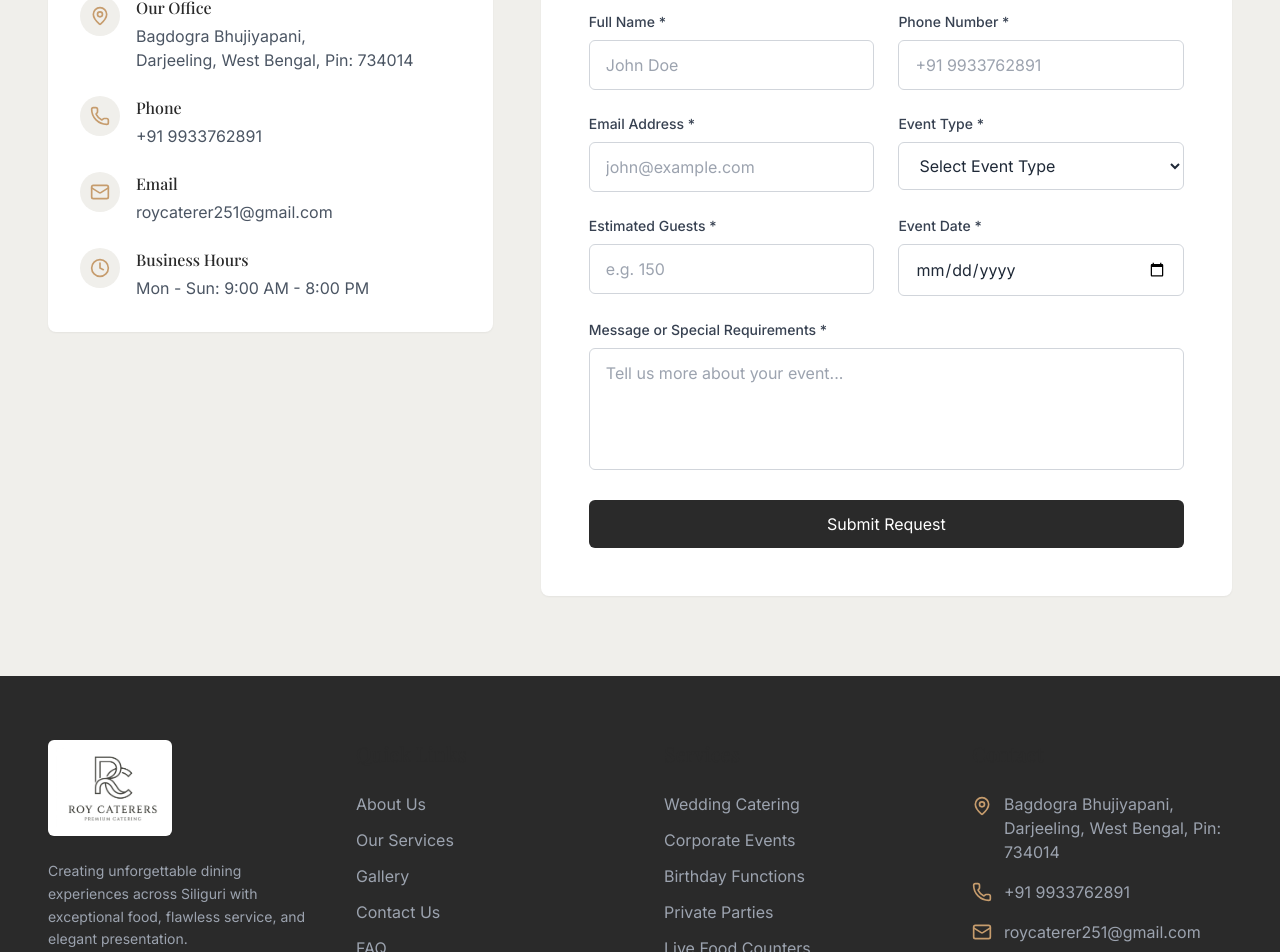
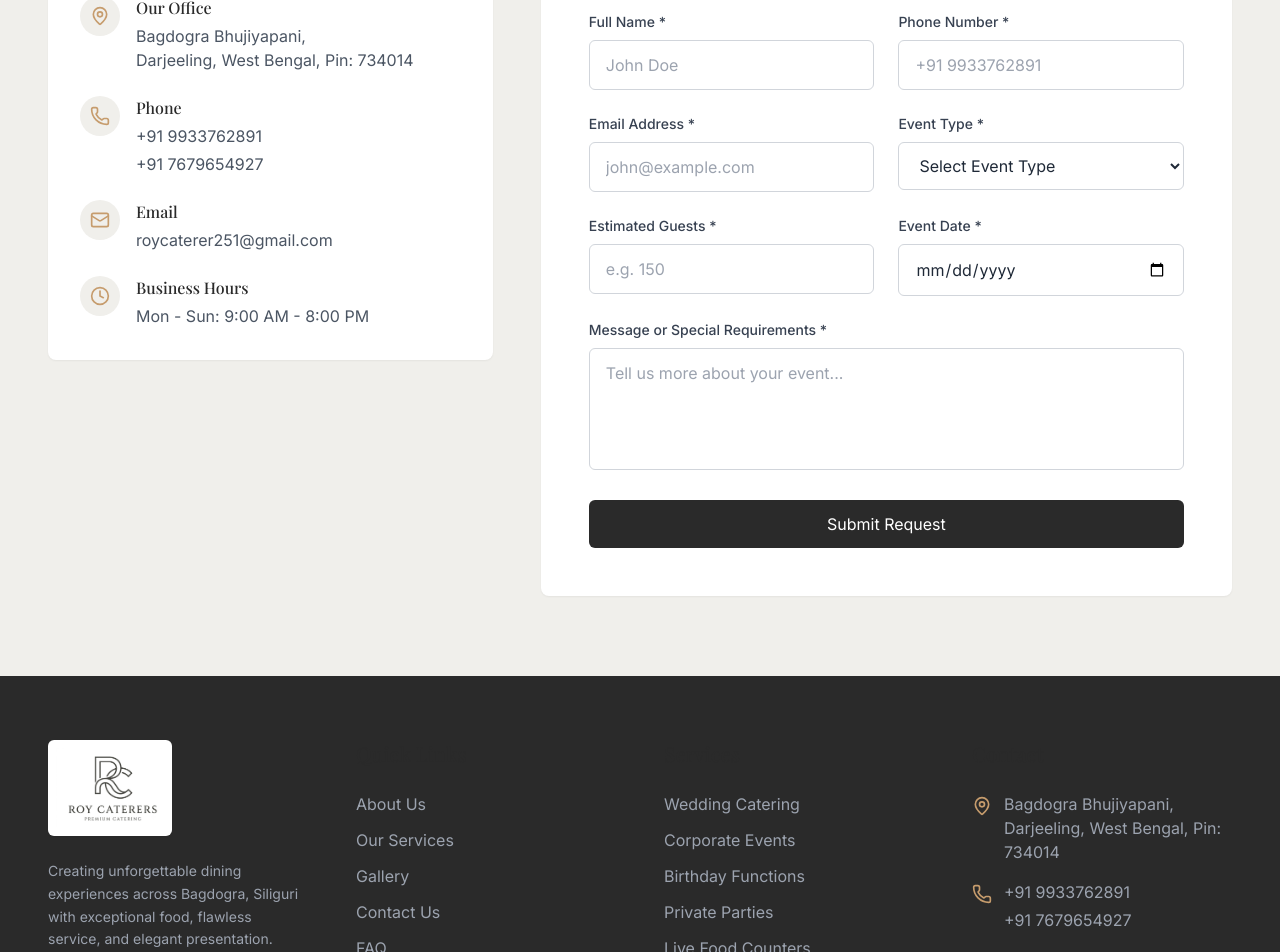
Before and after one commit to Shantanu2705/Roy-Caterings, a Next.js app: page /contact in a window 1280 px wide. Shown: the part 560-1512 px from the top of the page. Built offline with nearby package versions, Linux system fonts and the light colour scheme; a web font is replaced by a local one.

Commit message:
Update contact details and location to Bagdogra, Siliguri

```diff
--- a/app/HomeClient.tsx
+++ b/app/HomeClient.tsx
@@ -50,7 +50,7 @@ const HomeClient = () => {
               Premium Catering Services for Every Celebration
             </h1>
             <p className="text-lg md:text-xl text-ivory mb-10 max-w-2xl mx-auto font-light leading-relaxed">
-              Creating unforgettable dining experiences across Siliguri with exceptional food, flawless service, and elegant presentation.
+              Creating unforgettable dining experiences across Bagdogra, Siliguri with exceptional food, flawless service, and elegant presentation.
             </p>
             <div className="flex flex-col sm:flex-row items-center justify-center gap-4">
               <Link href="/contact" className="btn-primary bg-gold text-charcoal hover:bg-white w-full sm:w-auto">
@@ -140,7 +140,7 @@ const HomeClient = () => {
             <h2 className="text-3xl md:text-5xl font-serif font-bold text-white mb-6">Why Choose Roy Services?</h2>
             <div className="w-24 h-1 bg-gold mb-8"></div>
             <p className="text-gray-400 mb-8 leading-relaxed">
-              With over a decade of excellence in the hospitality industry, we bring unparalleled expertise, creativity, and passion to every event we cater in Siliguri and beyond.
+              With over a decade of excellence in the hospitality industry, we bring unparalleled expertise, creativity, and passion to every event we cater in Bagdogra, Siliguri and beyond.
             </p>
 
             <div className="grid grid-cols-1 sm:grid-cols-2 gap-6">
--- a/app/about/AboutClient.tsx
+++ b/app/about/AboutClient.tsx
@@ -29,7 +29,7 @@ const AboutClient = () => {
             <h2 className="text-3xl md:text-4xl font-serif font-bold text-charcoal mb-6">A Passion for Gastronomy</h2>
             <div className="w-24 h-1 bg-gold mb-8"></div>
             <p className="text-gray-600 mb-6 leading-relaxed">
-              Founded in Siliguri, Roy Services began with a simple vision: to elevate local events with exceptional food and world-class service. Over the years, we have grown from a small family operation into the region's most trusted premium catering brand.
+              Founded in Bagdogra, Siliguri, Roy Services began with a simple vision: to elevate local events with exceptional food and world-class service. Over the years, we have grown from a small family operation into the region's most trusted premium catering brand.
             </p>
             <p className="text-gray-600 leading-relaxed">
               We believe that food is more than sustenance; it's an experience that brings people together, creates memories, and celebrates life's most precious moments.
--- a/app/about/page.tsx
+++ b/app/about/page.tsx
@@ -3,7 +3,7 @@ import { Metadata } from 'next';
 
 export const metadata: Metadata = {
   title: 'About Us | Roy Services',
-  description: 'Learn about Roy Services, our mission, vision, and the professional team behind Siliguri\'s premium catering.',
+  description: 'Learn about Roy Services, our mission, vision, and the professional team behind Bagdogra, Siliguri\'s premium catering.',
 };
 
 export default function Page() {
--- a/app/contact/ContactClient.tsx
+++ b/app/contact/ContactClient.tsx
@@ -68,7 +68,10 @@ const ContactClient = () => {
                   </div>
                   <div>
                     <h4 className="font-medium text-charcoal mb-1">Phone</h4>
-                    <p>+91 9933762891</p>
+                    <div className="flex flex-col gap-1">
+                      <a href="tel:+919933762891" className="hover:text-gold transition-colors">+91 9933762891</a>
+                      <a href="tel:+917679654927" className="hover:text-gold transition-colors">+91 7679654927</a>
+                    </div>
                   </div>
                 </li>
                 <li className="flex items-start gap-4 text-gray-600">
--- a/app/contact/page.tsx
+++ b/app/contact/page.tsx
@@ -3,7 +3,7 @@ import { Metadata } from 'next';
 
 export const metadata: Metadata = {
   title: 'Contact Us | Roy Services',
-  description: 'Get in touch with Roy Services to book premium catering for your next event in Siliguri.',
+  description: 'Get in touch with Roy Services to book premium catering for your next event in Bagdogra, Siliguri.',
 };
 
 export default function Page() {
--- a/app/faq/page.tsx
+++ b/app/faq/page.tsx
@@ -3,7 +3,7 @@ import { Metadata } from 'next';
 
 export const metadata: Metadata = {
   title: 'FAQ | Roy Services',
-  description: 'Frequently Asked Questions about our premium catering services in Siliguri.',
+  description: 'Frequently Asked Questions about our premium catering services in Bagdogra, Siliguri.',
 };
 
 export default function Page() {
--- a/app/gallery/page.tsx
+++ b/app/gallery/page.tsx
@@ -3,7 +3,7 @@ import { Metadata } from 'next';
 
 export const metadata: Metadata = {
   title: 'Gallery | Roy Services',
-  description: 'View our gallery of premium catering events, food presentations, and luxury setups in Siliguri.',
+  description: 'View our gallery of premium catering events, food presentations, and luxury setups in Bagdogra, Siliguri.',
 };
 
 export default function Page() {
--- a/app/layout.tsx
+++ b/app/layout.tsx
@@ -8,8 +8,8 @@ const inter = Inter({ subsets: ['latin'], variable: '--font-inter', display: 'sw
 const playfair = Playfair_Display({ subsets: ['latin'], variable: '--font-playfair-display', display: 'swap' });
 
 export const metadata: Metadata = {
-  title: 'Roy Services - Premium Catering in Siliguri',
-  description: 'Creating unforgettable dining experiences across Siliguri with exceptional food, flawless service, and elegant presentation.',
+  title: 'Roy Services - Premium Catering in Bagdogra, Siliguri',
+  description: 'Creating unforgettable dining experiences across Bagdogra, Siliguri with exceptional food, flawless service, and elegant presentation.',
 };
 
 export default function RootLayout({
--- a/app/page.tsx
+++ b/app/page.tsx
@@ -2,8 +2,8 @@ import HomeClient from './HomeClient';
 import { Metadata } from 'next';
 
 export const metadata: Metadata = {
-  title: 'Roy Services | Premium Catering in Siliguri',
-  description: 'Creating unforgettable dining experiences across Siliguri with exceptional food, flawless service, and elegant presentation.',
+  title: 'Roy Services | Premium Catering in Bagdogra, Siliguri',
+  description: 'Creating unforgettable dining experiences across Bagdogra, Siliguri with exceptional food, flawless service, and elegant presentation.',
 };
 
 export default function Page() {
--- a/app/privacy/PrivacyClient.tsx
+++ b/app/privacy/PrivacyClient.tsx
@@ -51,7 +51,7 @@ const PrivacyClient = () => {
 
             <h2 className="text-2xl font-serif font-bold text-charcoal mb-4">5. Contact Us</h2>
             <p className="mb-4 leading-relaxed">
-              If you have any questions about this Privacy Policy, please contact us at roycaterer251@gmail.com or call us at +91 9933762891.
+              If you have any questions about this Privacy Policy, please contact us at <a href="mailto:roycaterer251@gmail.com" className="text-gold hover:underline">roycaterer251@gmail.com</a> or call us at <a href="tel:+919933762891" className="text-gold hover:underline">+91 9933762891</a> or <a href="tel:+917679654927" className="text-gold hover:underline">+91 7679654927</a>.
             </p>
           </div>
         </div>
--- a/app/services/page.tsx
+++ b/app/services/page.tsx
@@ -3,7 +3,7 @@ import { Metadata } from 'next';
 
 export const metadata: Metadata = {
   title: 'Our Services | Roy Services',
-  description: 'Explore our luxury catering services for weddings, corporate events, private parties, and more in Siliguri.',
+  description: 'Explore our luxury catering services for weddings, corporate events, private parties, and more in Bagdogra, Siliguri.',
 };
 
 export default function Page() {
--- a/components/Footer.tsx
+++ b/components/Footer.tsx
@@ -14,7 +14,7 @@ const Footer = () => {
             <img src="/logo.jpeg" alt="Roy Services Logo" className="h-20 md:h-24 w-auto object-contain bg-white rounded-md p-2 shadow-sm" onError={(e) => { (e.target as HTMLImageElement).style.display='none'; }} />
           </Link>
           <p className="text-gray-400 text-sm leading-relaxed mb-6">
-            Creating unforgettable dining experiences across Siliguri with exceptional food, flawless service, and elegant presentation.
+            Creating unforgettable dining experiences across Bagdogra, Siliguri with exceptional food, flawless service, and elegant presentation.
           </p>
           <div className="flex gap-4">
             <a href="https://www.facebook.com/share/1ChQDnLhdy/" target="_blank" rel="noopener noreferrer" className="w-10 h-10 rounded-full border border-gray-600 flex items-center justify-center text-gray-400 hover:text-gold hover:border-gold transition-colors">
@@ -55,9 +55,12 @@ const Footer = () => {
               <MapPin className="text-gold shrink-0 mt-1" size={20} />
               <span>Bagdogra Bhujiyapani,<br />Darjeeling, West Bengal, Pin: 734014</span>
             </li>
-            <li className="flex items-center gap-3 text-gray-400 hover:text-gold transition-colors">
-              <Phone className="text-gold shrink-0" size={20} />
-              <a href="tel:+919933762891">+91 9933762891</a>
+            <li className="flex items-start gap-3 text-gray-400">
+              <Phone className="text-gold shrink-0 mt-1" size={20} />
+              <div className="flex flex-col gap-1">
+                <a href="tel:+919933762891" className="hover:text-gold transition-colors">+91 9933762891</a>
+                <a href="tel:+917679654927" className="hover:text-gold transition-colors">+91 7679654927</a>
+              </div>
             </li>
             <li className="flex items-center gap-3 text-gray-400 hover:text-gold transition-colors">
               <Mail className="text-gold shrink-0" size={20} />
```
Also changed, not shown: 1 other file (tests, documents, lock files or other folders).
